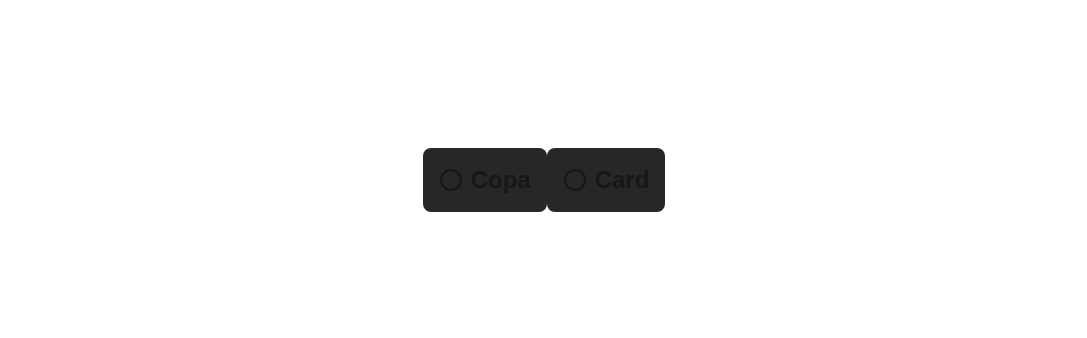
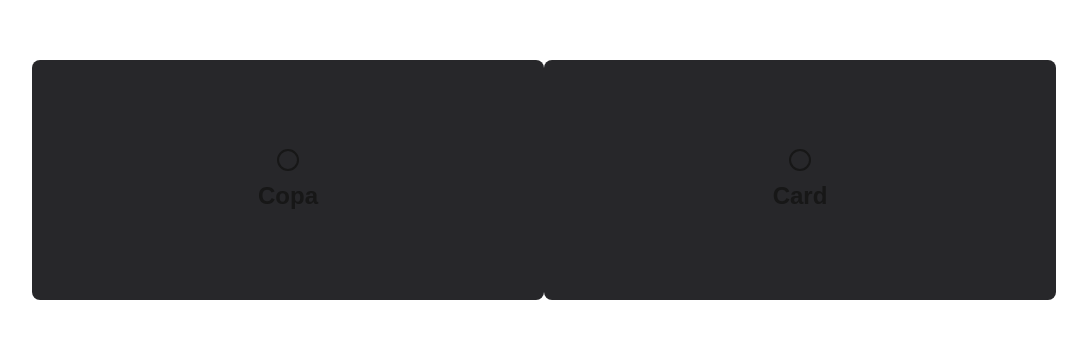
Before and after one commit to Rowleen/copaza, a Next.js app: page / in a window 1280 px wide. Shown: the part 220-558 px from the top of the page, without its empty margins (96-1183 px from the left). Built offline with nearby package versions, Linux system fonts and the light colour scheme.

Commit message:
Implement onclick and add styles

```diff
--- a/app/components/ui/Card/Card.tsx
+++ b/app/components/ui/Card/Card.tsx
@@ -1,16 +1,20 @@
-import { FC, ReactElement } from "react";
+import { FC, ReactElement, MouseEvent } from "react";
+
+import { ProductEnum } from "@/entities/Product";
 
 interface CardProps {
   title: string;
   icon: ReactElement;
-  onClick: () => void;
+  dataProductType: ProductEnum;
+  onClick: (event: MouseEvent<HTMLDivElement>) => void;
 }
 
-const Card: FC<CardProps> = ({ title, icon, onClick }) => {
+const Card: FC<CardProps> = ({ title, icon, onClick, dataProductType }) => {
   return (
     <div
-      className="bg-zinc-800 rounded-lg p-4 flex items-center gap-2 cursor-pointer"
+      className="bg-zinc-800 w-full h-60 rounded-lg p-4 flex flex-col items-center justify-center gap-2 cursor-pointer hover:bg-zinc-700 transition-colors"
       onClick={onClick}
+      data-product-type={dataProductType}
     >
       {icon}
       <h2 className="text-2xl font-bold">{title}</h2>
```
